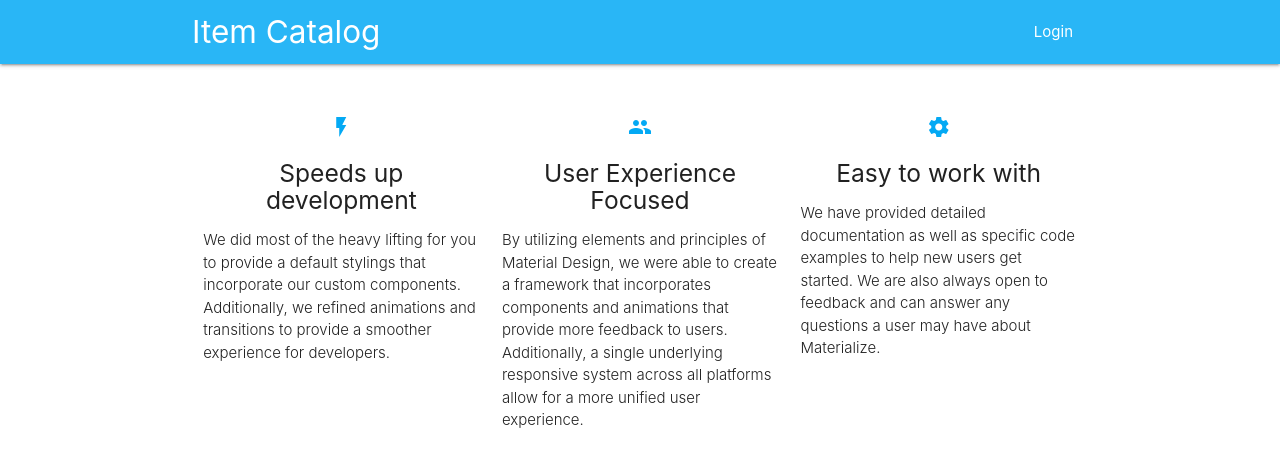
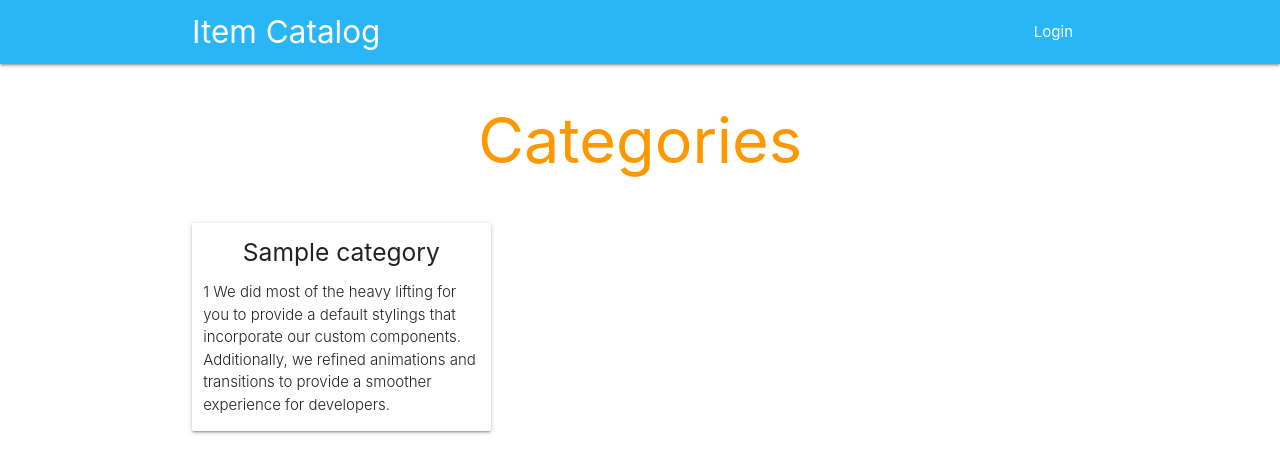
Before and after one commit to KhaledEOmar/ItemCatalog, a Flask app: template templates/index.html in a window 1280 px wide. Shown: the top 473 px of the page. Run offline with Flask 2, Linux system fonts and the light colour scheme; the template is opened without the code that fills it: most values are stand-ins (such as "Sample title", 1, 10 or a date in 2020); parts of the project's set-up code (start-up, migrations or seed data) failed here and were passed over; some libraries are stand-ins or nearby versions.

Commit message:
feat: added css to index page/materializecss

```diff
--- a/templates/index.html
+++ b/templates/index.html
@@ -17,41 +17,29 @@
 		</div>
 	</nav>
 
-
+	<h1 class="header center orange-text">Categories</h1>
 	<div class="container">
     <div class="section">
+      <!--   Icon Section   -->
+	{% for i in categories %}
+	{% if loop.index == 1 %}
+	<div class="row">
+	{% endif %}
 
-      <!--   Icon Section   -->
-      <div class="row">
-        <div class="col s12 m4">
+		<div class="col s12 m4 card-panel hoverable">
           <div class="icon-block">
-            <h2 class="center light-blue-text"><i class="material-icons">flash_on</i></h2>
-            <h5 class="center">Speeds up development</h5>
+            <h5 class="center">{{i.name}}</h5>
 
-            <p class="light">We did most of the heavy lifting for you to provide a default stylings that incorporate our custom components. Additionally, we refined animations and transitions to provide a smoother experience for developers.</p>
+            <p class="light">{{loop.index}} We did most of the heavy lifting for you to provide a default stylings that incorporate our custom components. Additionally, we refined animations and transitions to provide a smoother experience for developers.</p>
           </div>
-        </div>
+    	</div>
+	{% if loop.index is divisibleby 3 %}
+	</div>
+	<div class="row">
+	{% endif %}
 
-        <div class="col s12 m4">
-          <div class="icon-block">
-            <h2 class="center light-blue-text"><i class="material-icons">group</i></h2>
-            <h5 class="center">User Experience Focused</h5>
-
-            <p class="light">By utilizing elements and principles of Material Design, we were able to create a framework that incorporates components and animations that provide more feedback to users. Additionally, a single underlying responsive system across all platforms allow for a more unified user experience.</p>
-          </div>
-        </div>
-
-        <div class="col s12 m4">
-          <div class="icon-block">
-            <h2 class="center light-blue-text"><i class="material-icons">settings</i></h2>
-            <h5 class="center">Easy to work with</h5>
-
-            <p class="light">We have provided detailed documentation as well as specific code examples to help new users get started. We are also always open to feedback and can answer any questions a user may have about Materialize.</p>
-          </div>
-        </div>
-      </div>
-
-    </div>
+    {% endfor %}
+	</div>
     <br><br>
   </div>
 
```
